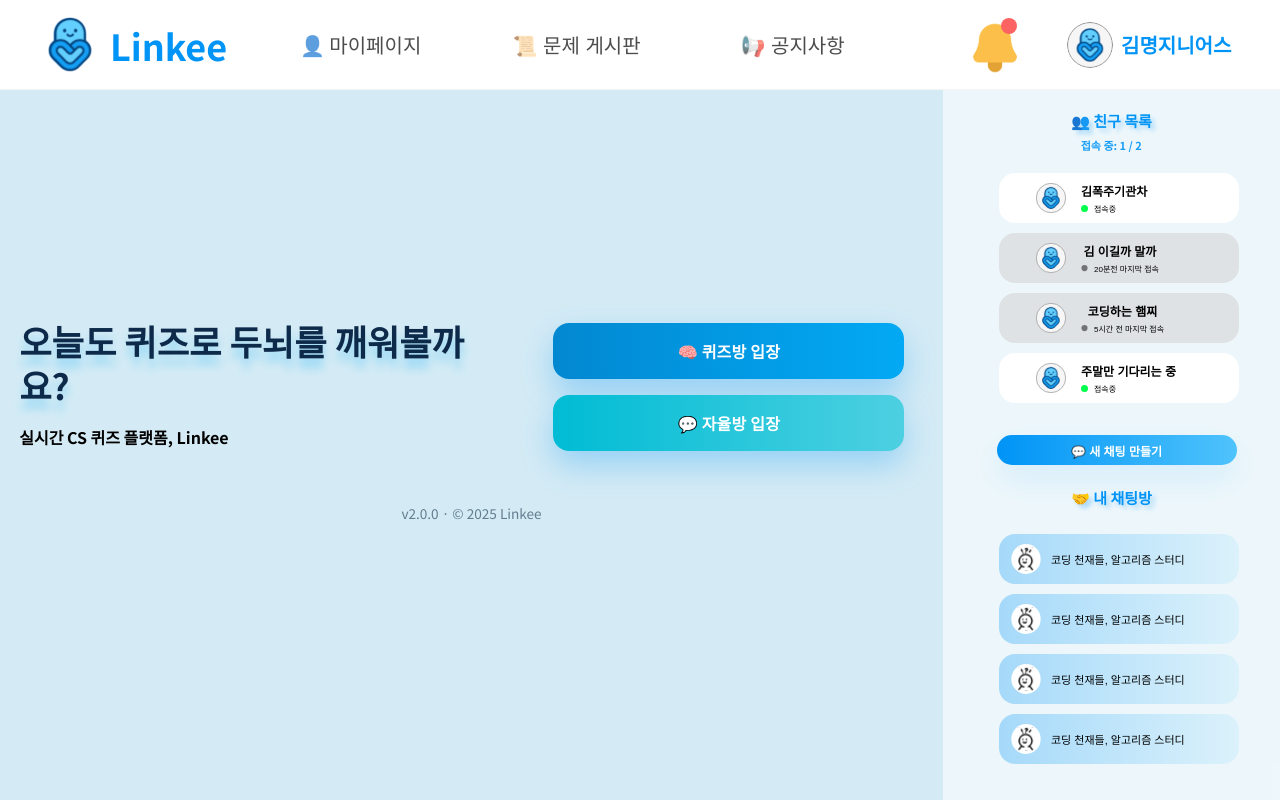
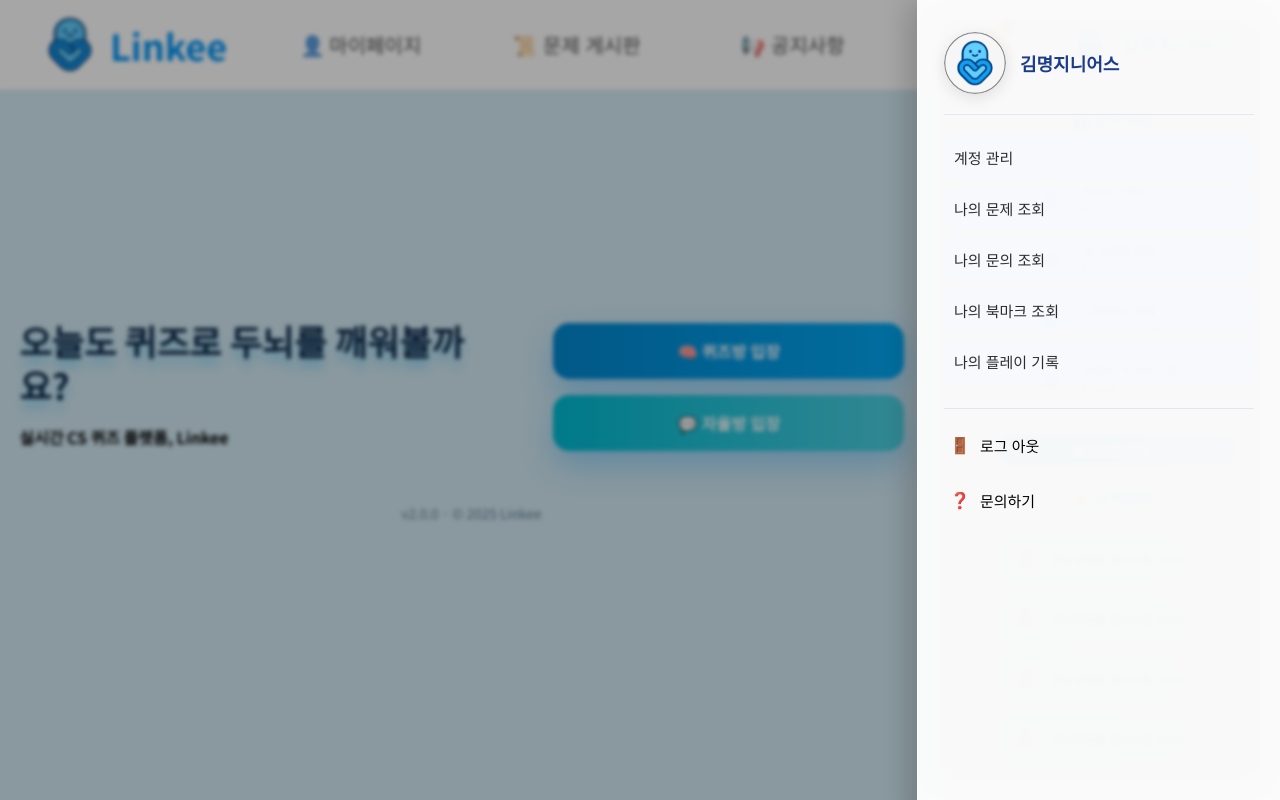
Before and after one commit to Linkee-Project/Linkee-Front-Vue, a Vue app in the folder Linkee-front/Linkee-front-vue/: page / in a window 1280 px wide. Both pictures are taken after a click on the button "김명지니어스". Built offline with nearby package versions, Linux system fonts and the light colour scheme.

Commit message:
feat: 프로필 모달

```diff
--- /dev/null
+++ b/Linkee-front/Linkee-front-vue/src/components/home/modal/ProfileMenuModal.vue
@@ -0,0 +1,191 @@
+<script setup>
+import { defineProps, defineEmits } from "vue";
+
+const props = defineProps({
+  modelValue: Boolean,
+  user: {
+    type: Object,
+    default: () => ({
+      name: "김명지니어스",
+      profile: "/src/assets/profile_img.svg"
+    })
+  }
+});
+
+const emit = defineEmits(["update:modelValue", "select"]);
+
+const close = () => emit("update:modelValue", false);
+
+const onSelect = (menu) => {
+  emit("select", menu);
+  close();
+};
+</script>
+
+<template>
+  <div v-if="props.modelValue" class="overlay" @click.self="close">
+    <div class="side-modal">
+
+      <div class="profile-header">
+        <img :src="props.user.profile" class="avatar" />
+        <div class="info">
+          <div class="name">{{ props.user.name }}</div>
+        </div>
+      </div>
+
+      <div class="divider"></div>
+
+      <div class="menu-list">
+        <button class="menu-item" @click="onSelect('account')">계정 관리</button>
+        <button class="menu-item" @click="onSelect('my-problem')">나의 문제 조회</button>
+        <button class="menu-item" @click="onSelect('my-question')">나의 문의 조회</button>
+        <button class="menu-item" @click="onSelect('my-bookmark')">나의 북마크 조회</button>
+        <button class="menu-item" @click="onSelect('my-record')">나의 플레이 기록</button>
+      </div>
+
+      <div class="footer-divider"></div>
+
+      <div class="footer-menu">
+        <button class="footer-item logout" @click="onSelect('logout')">
+          <span class="icon brown">🚪</span> 로그 아웃
+        </button>
+
+        <button class="footer-item inquiry" @click="onSelect('inquiry')">
+          <span class="icon red">❓</span> 문의하기
+        </button>
+      </div>
+
+    </div>
+  </div>
+</template>
+
+<style scoped>
+.overlay {
+  position: fixed;
+  inset: 0;
+  background: rgba(0,0,0,0.35);
+  backdrop-filter: blur(2px);
+  z-index: 2000;
+  animation: fadeIn 0.25s ease-out;
+}
+
+@keyframes fadeIn {
+  from { opacity: 0; }
+  to { opacity: 1; }
+}
+
+.side-modal {
+  position: absolute;
+  top: 0;
+  right: 0;
+  width: 310px;
+  height: 100vh;
+  background: rgba(255,255,255,0.96);
+  backdrop-filter: blur(18px);
+  border-left: 1px solid rgba(255,255,255,0.5);
+  box-shadow: -8px 0 30px rgba(0,0,0,0.2);
+  padding: 32px 26px;
+  display: flex;
+  flex-direction: column;
+  animation: slideIn 0.3s cubic-bezier(0.25, 1, 0.5, 1);
+}
+
+@keyframes slideIn {
+  from { transform: translateX(100px); opacity: 0; }
+  to { transform: translateX(0); opacity: 1; }
+}
+
+.profile-header {
+  display: flex;
+  align-items: center;
+  gap: 14px;
+  margin-bottom: 20px;
+}
+
+.avatar {
+  width: 62px;
+  height: 62px;
+  border-radius: 50%;
+  object-fit: cover;
+  box-shadow: 0 4px 15px rgba(0,0,0,0.1);
+}
+
+.info {
+  display: flex;
+  flex-direction: column;
+}
+
+.name {
+  font-size: 18px;
+  font-weight: 700;
+  color: #1b3c8c;
+}
+
+.divider {
+  border-bottom: 1px solid #e5e8ef;
+  margin-bottom: 20px;
+}
+
+.menu-list {
+  display: flex;
+  flex-direction: column;
+  gap: 6px;
+}
+
+.menu-item {
+  padding: 12px 10px;
+  background: rgba(245, 248, 255, 0.6);
+  border: none;
+  border-radius: 10px;
+  font-size: 15px;
+  color: #2d2d2d;
+  text-align: left;
+  cursor: pointer;
+  transition: 0.2s;
+}
+
+.menu-item:hover {
+  background: #e8f1ff;
+  transform: translateX(4px);
+  box-shadow: 0 2px 8px rgba(0,0,0,0.06);
+}
+
+.footer-divider {
+  border-bottom: 1px solid #e4e6ec;
+  margin: 24px 0 16px 0;
+}
+
+.footer-menu {
+  display: flex;
+  flex-direction: column;
+  gap: 14px;
+}
+
+.footer-item {
+  display: flex;
+  align-items: center;
+  gap: 10px;
+  font-size: 15px;
+  padding: 10px 6px;
+  background: transparent;
+  border: none;
+  cursor: pointer;
+  border-radius: 10px;
+  transition: 0.2s;
+}
+
+.footer-item:hover {
+  background: #f3f6ff;
+  transform: translateX(4px);
+}
+
+.icon.brown {
+  color: #a9743a;
+  font-size: 16px;
+}
+
+.icon.red {
+  color: #d64545;
+  font-size: 16px;
+}
+</style>
--- a/Linkee-front/Linkee-front-vue/src/components/layout/user/navbar/UserNavbar.vue
+++ b/Linkee-front/Linkee-front-vue/src/components/layout/user/navbar/UserNavbar.vue
@@ -1,73 +1,112 @@
+<script setup>
+import { ref } from "vue";
+import { useRouter } from "vue-router";
+import ProfileMenuModal from "@/components/home/modal/ProfileMenuModal.vue"; // ← 추가
+
+const router = useRouter();
+
+/* 프로필 모달 상태 */
+const isProfileModal = ref(false);
+
+/* 로그인한 유저 정보 */
+// TODO: 로그인한 유저 가져오기
+const user = {
+  name: "김명지니어스",
+  profile: "/src/assets/profile_img.svg"
+};
+
+/* 메뉴 선택 시 실행 */
+const handleProfileAction = (menu) => {
+  console.log("선택한 메뉴:", menu);
+
+  if (menu === "logout") {
+    // TODO: 로그아웃 처리
+    console.log("로그아웃");
+    return;
+  }
+
+  // 계정 관리
+  if (menu === "account") {
+    router.push("/mypage/profile");
+    return;
+  }
+
+  // 나의 문제 조회
+  if (menu === "my-problem") {
+    router.push("/mypage/questions");
+    return;
+  }
+
+  // 나의 문의 조회
+  if (menu === "my-question") {
+    router.push("/mypage/inquiry");
+    return;
+  }
+
+  // 나의 북마크 조회
+  if (menu === "my-bookmark") {
+    router.push("/mypage/bookmark");
+    return;
+  }
+
+  // 나의 플레이 기록
+  if (menu === "my-record") {
+    router.push("/mypage/history");
+    return;
+  }
+
+  // 하단 "문의하기" 버튼 (동일 라우트)
+  if (menu === "inquiry") {
+    router.push("/inquiry");
+    return;
+  }
+};
+</script>
+
 <template>
-  <!--
-    <header> : 페이지의 상단 영역(헤더)을 의미하는 시맨틱 태그.
-               여기에는 보통 로고, 내비게이션 메뉴, 사용자 정보 등이 위치함.
-  -->
   <header class="header-container">
-    <!--
-      로고 영역
-      사이트 브랜드 역할. 클릭 시 보통 홈으로 이동함.
-    -->
+
+    <!-- 로고 -->
     <router-link to="/" class="logo-link">
-    <div class="logo-container ">
-      <!-- 로고 이미지 -->
-      <img
-        src="../../../../assets/linkee_character.svg"
-        alt="Linkee Logo"
-        class="logo-img"
-      />
-
-
-      <!-- 텍스트 로고 (사이트 이름) -->
-      <span class="logo-text">Linkee</span>
-
-    </div>
+      <div class="logo-container">
+        <img src="../../../../assets/linkee_character.svg" class="logo-img"/>
+        <span class="logo-text">Linkee</span>
+      </div>
     </router-link>
 
-    <!--
-      가운데 메뉴(nav)
-      <nav> 태그는 페이지 이동 또는 메뉴 구조임을 알려주는 시맨틱 태그.
-    -->
+    <!-- 네비게이션 -->
     <nav class="nav-menu">
-
-      <!--마이페이지 버튼-->
-<!--      <button class="nav-item">👤 마이페이지</button>-->
       <router-link to="/mypage/profile" class="nav-item">👤 마이페이지</router-link>
-
-      <!--문제게시판 버튼-->
       <button class="nav-item">📜 문제 게시판</button>
-
-      <!-- 공지사항 버튼 -->
-      <router-link to="/notice" style="text-decoration: none">
+      <router-link to="/notice" style="text-decoration:none">
         <button class="nav-item">📢 공지사항</button>
       </router-link>
-
-
     </nav>
 
-    <!-- 오른쪽 영역: 알림 + 프로필 -->
+    <!-- 오른쪽 버튼들 -->
     <div class="right-section">
-      <!-- 알림 버튼 -->
+
+      <!-- 알림 -->
       <button class="icon-btn">
-        <img src="../../../../assets/bell.svg" class = "icon-img" />
+        <img src="../../../../assets/bell.svg" class="icon-img" />
       </button>
 
       <!-- 프로필 버튼 -->
-      <button class="profile-btn">
+      <button class="profile-btn" @click="isProfileModal = true">
         <img src="../../../../assets/profile_img.svg" class="profile-img" />
-        <span class="profile-name"> 김명지니어스<!--pinia 사용시 유저 이름 바꿔줌{{ userStore.nickname }}--></span>
+        <span class="profile-name">{{ user.name }}</span>
       </button>
     </div>
-
   </header>
 
+  <!-- 프로필 모달 추가 -->
+  <ProfileMenuModal
+      v-model="isProfileModal"
+      :user="user"
+      @select="handleProfileAction"
+  />
 </template>
 
-<script>
-export default {
-  name: "UserNavbar", // 컴포넌트 이름
-};
-</script>
 
 <style scoped>
 
```
